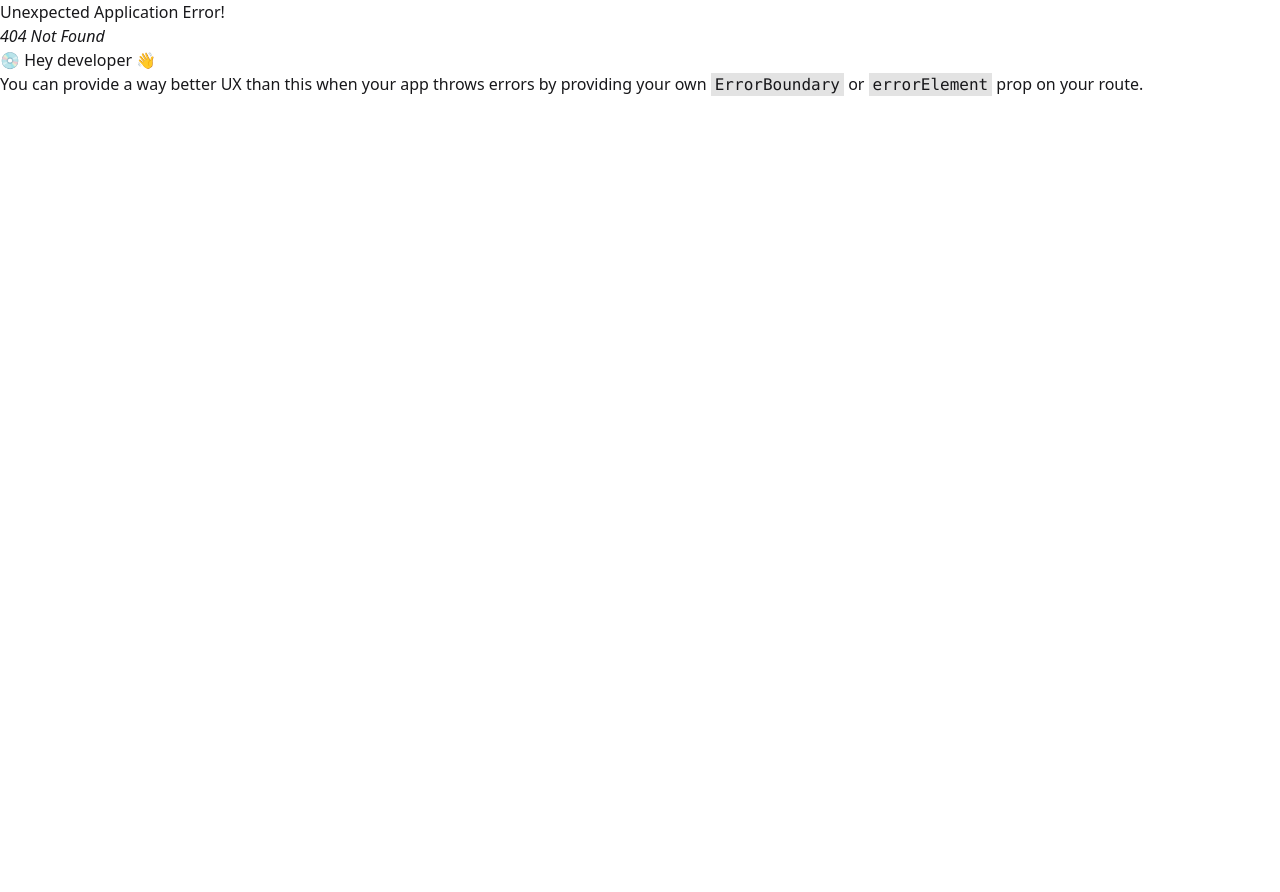
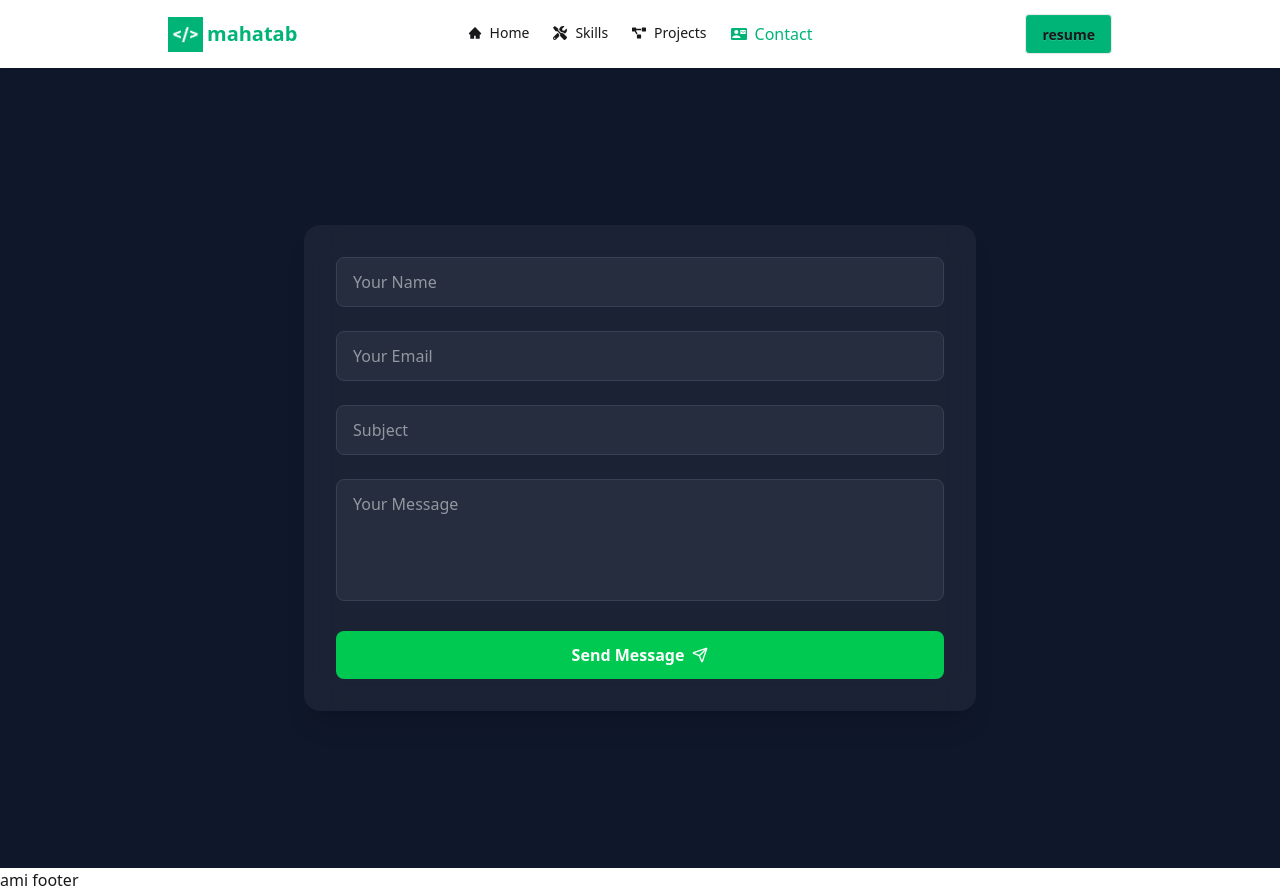
Before and after one commit to mahatab6/portfolio, a React (Vite) app: page /contact in a window 1280 px wide. Before the commit this address had no page. Before the commit the page ends 800 px from the top, so only its background shows below. Built offline with nearby package versions, Linux system fonts and the light colour scheme; no server answers.

Commit message:
contact form added

```diff
--- a/package.json
+++ b/package.json
@@ -12,8 +12,10 @@
   "dependencies": {
     "@keyvaluesystems/react-stepper": "^1.1.0",
     "@tailwindcss/vite": "^4.1.11",
+    "dotenv": "^17.0.0",
     "framer-motion": "^12.19.2",
     "lenis": "^1.3.4",
+    "lucide-react": "^0.525.0",
     "motion": "^12.19.2",
     "next-themes": "^0.4.6",
     "rc-steps": "^6.0.1",
--- /dev/null
+++ b/src/pages/Contact.jsx
@@ -0,0 +1,200 @@
+import React, { useState } from "react";
+import { Send, Phone, MapPin, Mail } from "lucide-react";
+
+
+export default function Contact() {
+  const [formData, setFormData] = useState({
+    name: "",
+    email: "",
+    subject: "",
+    message: "",
+  });
+
+  const [errors, setErrors] = useState({});
+  const [status, setStatus] = useState(null);
+  console.log(import.meta.env.VITE_EMAIL_KEY)
+  const validateForm = () => {
+    let tempErrors = {};
+    let isValid = true;
+    if (!formData.name.trim()) {
+      tempErrors.name = "Name is required";
+      isValid = false;
+    }
+
+    if (!formData.email.trim()) {
+      tempErrors.email = "Email is required";
+      isValid = false;
+    } else if (!/\S+@\S+\.\S+/.test(formData.email)) {
+      tempErrors.email = "Email is invalid";
+      isValid = false;
+    }
+
+    if (!formData.subject.trim()) {
+      tempErrors.subject = "Subject is required";
+      isValid = false;
+    }
+
+    if (!formData.message.trim()) {
+      tempErrors.message = "Message is required";
+      isValid = false;
+    }
+
+    setErrors(tempErrors);
+    return isValid;
+  };
+
+  const handleSubmit = async (e) => {
+    e.preventDefault();
+
+    if (!validateForm()) {
+      setStatus("Please fill in all required fields correctly.");
+      return;
+    }
+
+    const form = new FormData();
+    form.append("access_key", import.meta.env.VITE_EMAIL_KEY);
+    form.append("name", formData.name);
+    form.append("email", formData.email);
+    form.append("subject", formData.subject || "New Contact Form Submission");
+    form.append("message", formData.message);
+
+    try {
+      const response = await fetch("https://api.web3forms.com/submit", {
+        method: "POST",
+        body: form,
+      });
+
+      const result = await response.json();
+
+      if (response.ok) {
+        setStatus("Message sent successfully!");
+        setFormData({
+          name: "",
+          email: "",
+          subject: "",
+          message: "",
+        });
+        setErrors({});
+      } else {
+        setStatus(result.message || "There was an error sending your message.");
+      }
+    } catch (error) {
+      setStatus("An error occurred. Please try again.");
+      console.error("Error:", error);
+    }
+  };
+
+  return (
+    <main
+      className="pt-10 lg:pt-[0rem] bg-[#0F172A]
+ text-white min-h-screen"
+    >
+      <section className="hero min-h-screen flex items-center relative px-4 sm:px-6 lg:px-8">
+        <div className="w-2xl mx-auto">
+          <div className="">
+
+            <div className="backdrop-blur-lg bg-white/5 p-8 rounded-2xl shadow-xl">
+              <form onSubmit={handleSubmit} className="space-y-6">
+                <div className="grid grid-cols-1 gap-6">
+                  <div>
+                    <input
+                      type="text"
+                      placeholder="Your Name"
+                      className={`w-full px-4 py-3 rounded-lg bg-white/5 border ${
+                        errors.name ? "border-red-500" : "border-gray-700"
+                      } focus:border-blue-500 focus:outline-none transition-colors`}
+                      value={formData.name}
+                      onChange={(e) =>
+                        setFormData({ ...formData, name: e.target.value })
+                      }
+                    />
+                    {errors.name && (
+                      <p className="text-red-500 text-sm mt-1">{errors.name}</p>
+                    )}
+                  </div>
+
+                  <div>
+                    <input
+                      type="email"
+                      placeholder="Your Email"
+                      className={`w-full px-4 py-3 rounded-lg bg-white/5 border ${
+                        errors.email ? "border-red-500" : "border-gray-700"
+                      } focus:border-blue-500 focus:outline-none transition-colors`}
+                      value={formData.email}
+                      onChange={(e) =>
+                        setFormData({ ...formData, email: e.target.value })
+                      }
+                    />
+                    {errors.email && (
+                      <p className="text-red-500 text-sm mt-1">
+                        {errors.email}
+                      </p>
+                    )}
+                  </div>
+
+                  <div>
+                    <input
+                      type="text"
+                      placeholder="Subject"
+                      className={`w-full px-4 py-3 rounded-lg bg-white/5 border ${
+                        errors.subject ? "border-red-500" : "border-gray-700"
+                      } focus:border-blue-500 focus:outline-none transition-colors`}
+                      value={formData.subject}
+                      onChange={(e) =>
+                        setFormData({ ...formData, subject: e.target.value })
+                      }
+                    />
+                    {errors.subject && (
+                      <p className="text-red-500 text-sm mt-1">
+                        {errors.subject}
+                      </p>
+                    )}
+                  </div>
+
+                  <div>
+                    <textarea
+                      placeholder="Your Message"
+                      rows="4"
+                      className={`w-full px-4 py-3 rounded-lg bg-white/5 border ${
+                        errors.message ? "border-red-500" : "border-gray-700"
+                      } focus:border-blue-500 focus:outline-none transition-colors resize-none`}
+                      value={formData.message}
+                      onChange={(e) =>
+                        setFormData({ ...formData, message: e.target.value })
+                      }
+                    ></textarea>
+                    {errors.message && (
+                      <p className="text-red-500 text-sm mt-1">
+                        {errors.message}
+                      </p>
+                    )}
+                  </div>
+                </div>
+
+                <button
+                  type="submit"
+                  className="w-full bg-green-500 text-white py-3 px-6 rounded-lg font-semibold flex items-center justify-center space-x-2 hover:opacity-90 transition-opacity"
+                >
+                  <span>Send Message</span>
+                  <Send className="w-4 h-4" />
+                </button>
+              </form>
+
+              {status && (
+                <div
+                  className={`mt-4 text-center ${
+                    status.includes("success")
+                      ? "text-green-400"
+                      : "text-red-400"
+                  }`}
+                >
+                  <p>{status}</p>
+                </div>
+              )}
+            </div>
+          </div>
+        </div>
+      </section>
+    </main>
+  );
+}
--- a/src/root/Router.jsx
+++ b/src/root/Router.jsx
@@ -3,6 +3,7 @@ import Mainlayout from "../components/Layout/Mainlayout";
 import Home from "../components/Main Components/Home";
 import Skills from "../pages/Skills";
 import Projects from "../pages/Projects";
+import Contact from "../pages/Contact";
 
 export const router = createBrowserRouter([
   {
@@ -20,6 +21,10 @@ export const router = createBrowserRouter([
         {
           path: 'projects',
           element: <Projects/>
+        },
+        {
+          path: 'contact',
+          element: <Contact/>
         }
     ]
   },
```
Also changed, not shown: 2 other files (tests, documents, lock files or other folders).
